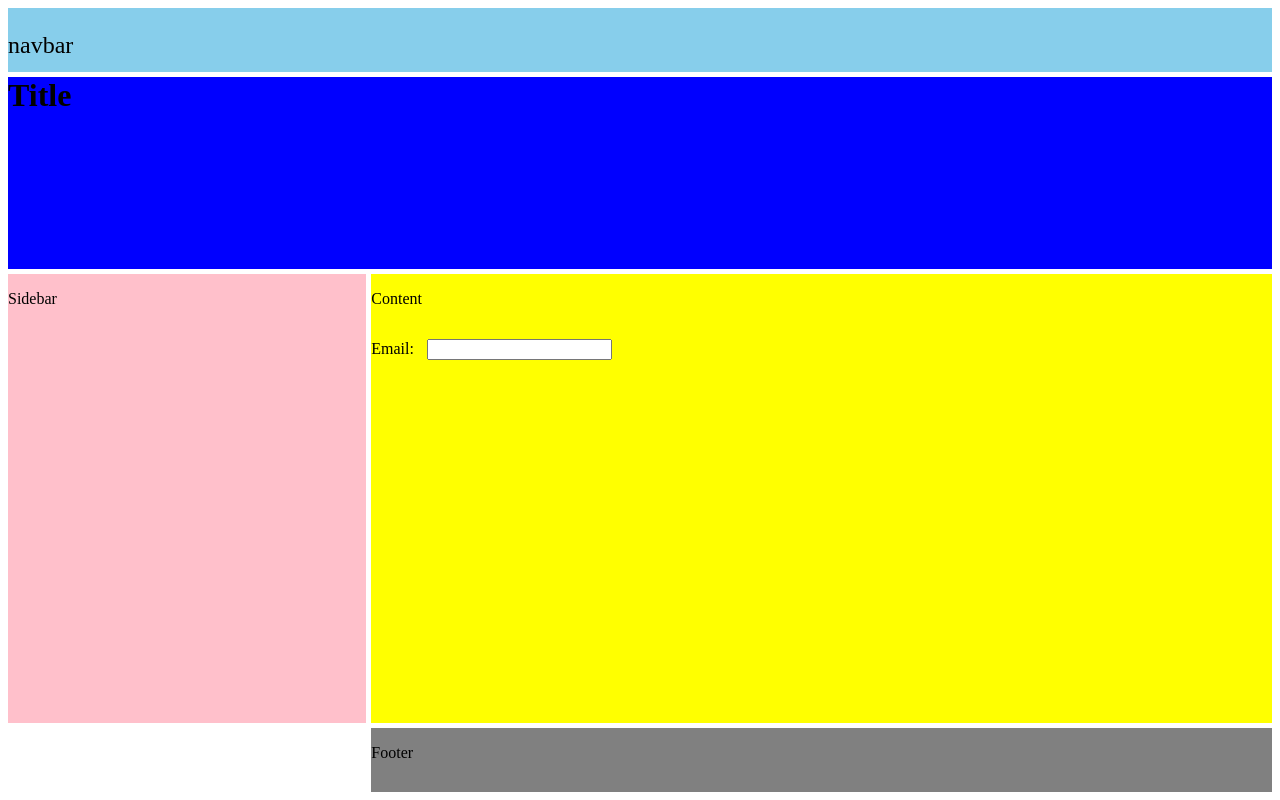
After one commit to Cyan101/code-examples, a PHP site: page /new-css.html in a window 1280 px wide. The commit adds this page. Run offline with PHP 8.4, Linux system fonts and the light colour scheme.

Commit message:
Examples of new CSS

```diff
--- a/html-css/grid-css/grid-css-clean.css
+++ b/html-css/new-css/new-css-clean.css
@@ -2,7 +2,17 @@
   --main-color: blue;
   --secondary-color: skyblue;
   --grid-gap: 5px;
+  --font-size: 1em;
 }
+p {
+  font-size: var(--font-size);
+  display: inline-block;
+}
+
+a:matches(:hover, :focus, :active, :visited) /* Hardly Supported Yet */ {
+  color: crimson;
+}
+@supports (display: grid) {} /* Check for support of a CSS*/
 
 #wrapper {
   display: grid;
@@ -31,6 +41,7 @@
 .navbar {
   background-color: var(--secondary-color);
   grid-area: nav;
+  --font-size: 1.5em;
 }
 
 .content {
@@ -41,6 +52,23 @@
 .footer {
   background-color: grey;
   grid-area: ft;
+}
+
+.email {
+  margin-left: 1em;
+}
+
+.email:focus:invalid {
+  border-color: crimson;
+}
+.email:focus + .icn::before {
+  content: '❌';
+}
+.email:valid {
+  border-color: green;
+}
+.email:valid + .icn::before {
+  content: '✅';
 }
 
 @media (max-width: 550px) {
--- /dev/null
+++ b/html-css/new-css/new-css.html
@@ -0,0 +1,20 @@
+<html>
+
+<head>
+  <link charset='utf-8' href='new-css-clean.css' rel='stylesheet' type='text/css'>
+</head>
+
+<body>
+  <div id="wrapper">
+    <h1 class="header">Title</h1>
+    <div class="sidebar"><p>Sidebar</p></div>
+    <div class="content"><p>Content</p></br>
+      <p>Email:</p><input class="email" type="email" required>
+      <span class="icn"></span>
+    </div>
+    <div class="navbar"><p>navbar</p></div>
+    <div class="footer"><p>Footer</p></div>
+  </div>
+</body>
+
+</html>
```
Also changed, not shown: html-css/grid-css/grid-css.html (deleted, +0 -17 lines), html-css/new-css/style.css (renamed from html-css/grid-css/grid-css.css).
